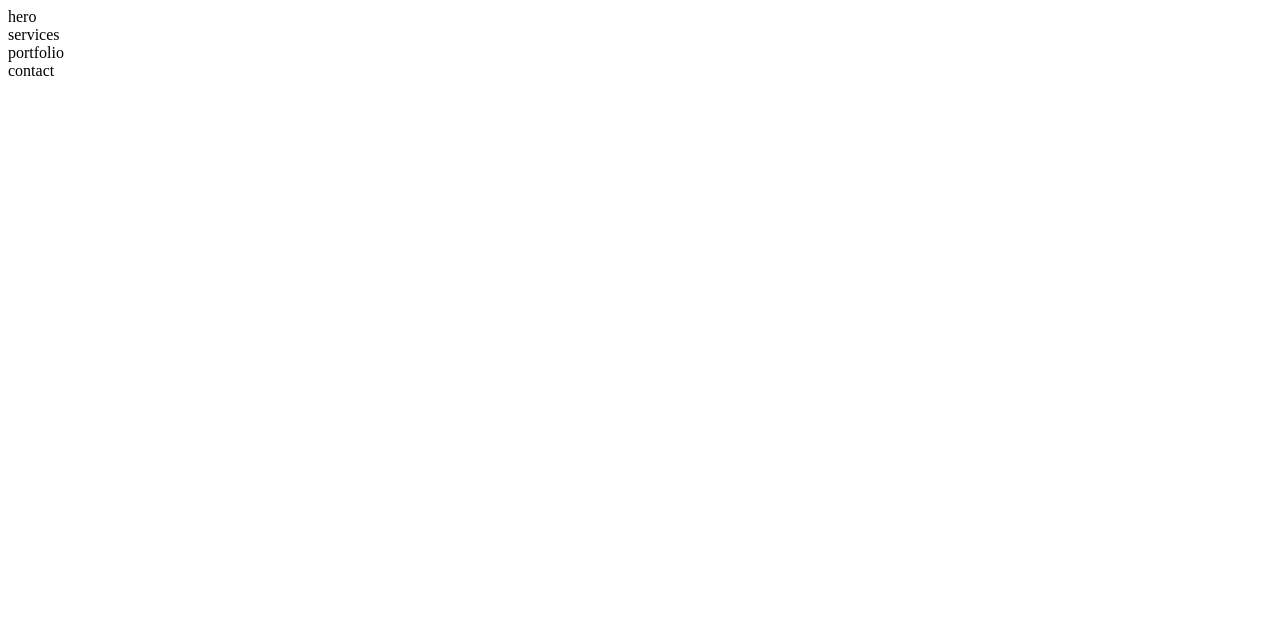
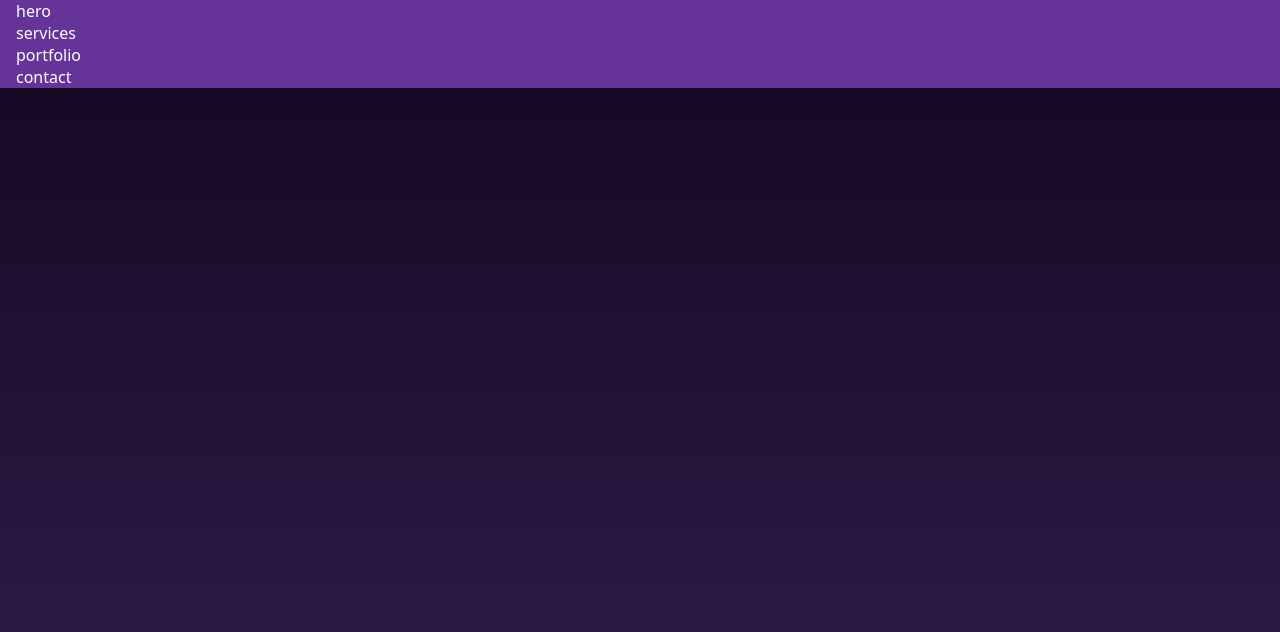
Before and after one commit to Sabuj-Chowdhury/3D_portfolio, a React (Vite) app: page / in a window 1280 px wide. Shown: the top 632 px of the page. Built offline with nearby package versions, Linux system fonts and the light colour scheme.

Commit message:
different breakpoints for container using meadia query

```diff
--- a/src/App.jsx
+++ b/src/App.jsx
@@ -5,7 +5,7 @@
 
 const App = () => {
   return (
-    <div className="">
+    <div className="container">
       <Hero></Hero>
       <Services></Services>
       <Portfolio></Portfolio>
--- a/src/index.css
+++ b/src/index.css
@@ -0,0 +1,58 @@
+* {
+  margin: 0;
+  padding: 0;
+  box-sizing: border-box;
+}
+body {
+  background: linear-gradient(to bottom, #12071f, #2f204e);
+  color: white;
+  font-family: system-ui, -apple-system, BlinkMacSystemFont, "Segoe UI", Roboto,
+    Oxygen, Ubuntu, Cantarell, "Open Sans", "Helvetica Neue", sans-serif;
+  min-height: 100vh;
+}
+
+a {
+  text-decoration: none;
+  color: white;
+}
+
+.container {
+  max-width: 1536px;
+  padding-left: 16px;
+  padding-right: 16px;
+  margin-left: auto;
+  margin-right: auto;
+  background: rebeccapurple;
+}
+
+/* media query */
+
+@media (min-width: 640px) {
+  .container {
+    max-width: 640px;
+  }
+}
+
+@media (min-width: 768px) {
+  .container {
+    max-width: 768px;
+  }
+}
+
+@media (min-width: 1024px) {
+  .container {
+    max-width: 1024px;
+  }
+}
+
+@media (min-width: 1280px) {
+  .container {
+    max-width: 1280px;
+  }
+}
+
+@media (min-width: 1536px) {
+  .container {
+    max-width: 1536px;
+  }
+}
```
